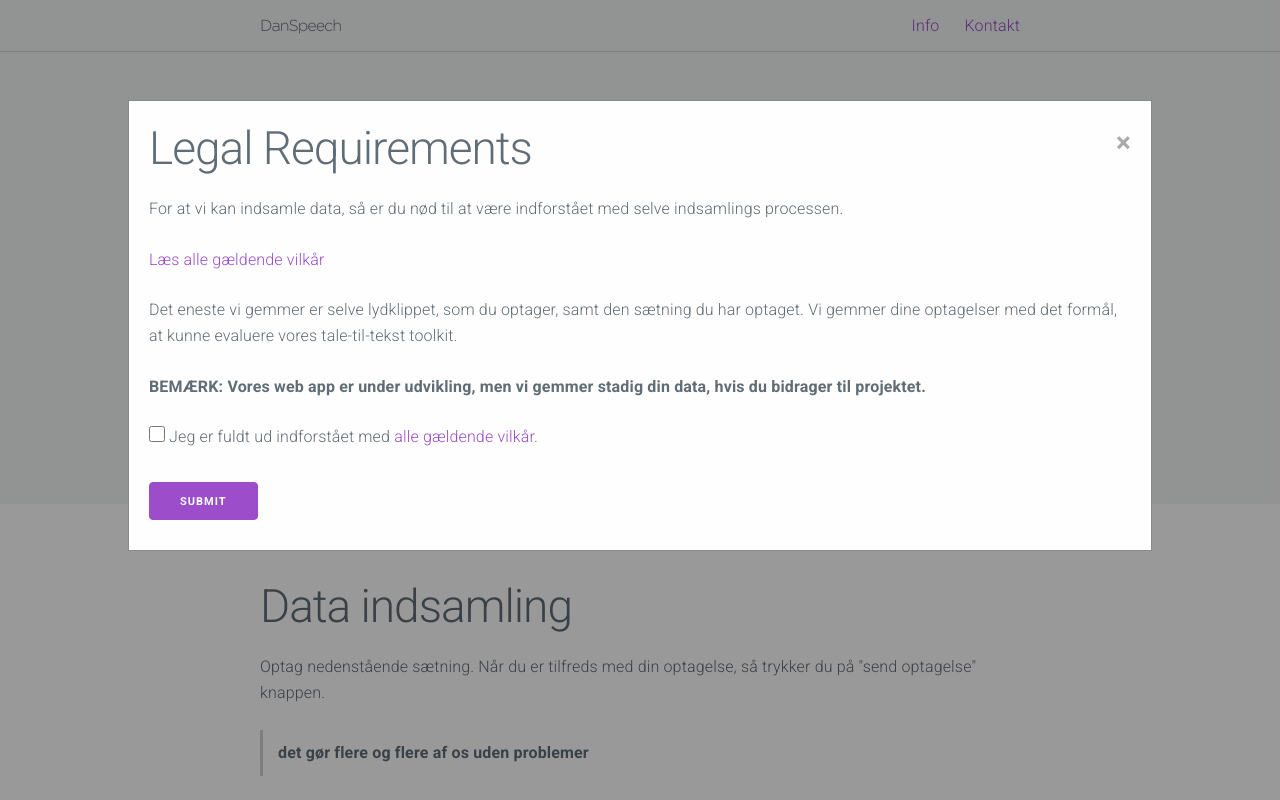
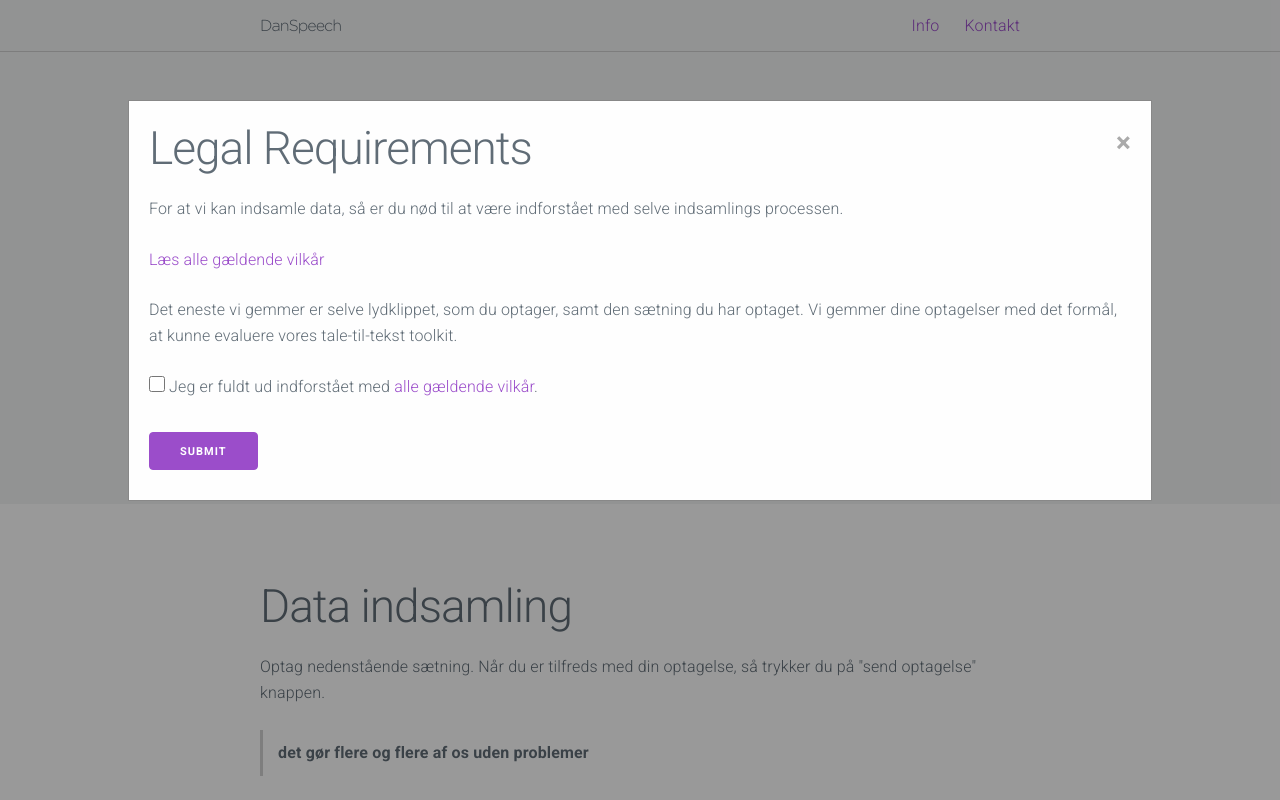
Before and after one commit to Rasmusafj/danspeech_webapp, a Django app: page / in a window 1280 px wide. Run offline with Django 3.2, Linux system fonts and the light colour scheme; some libraries are stand-ins or nearby versions.

Commit message:
removed under udvikling tekst

```diff
--- a/danspeech/templates/index.html
+++ b/danspeech/templates/index.html
@@ -139,9 +139,6 @@
                 Det eneste vi gemmer er selve lydklippet, som du optager, samt den sætning du har optaget. Vi gemmer dine
                 optagelser med det formål, at kunne evaluere vores tale-til-tekst toolkit.
             </p>
-            <p>
-                <b>BEMÆRK: Vores web app er under udvikling, men vi gemmer stadig din data, hvis du bidrager til projektet.</b>
-            </p>
             <p> <input type="checkbox" id="accept" value="accepted"> Jeg er fuldt ud indforstået med <a href="/requirements/">alle gældende vilkår</a>.</p>
 
             <button onclick="resetpage()">Submit</button>
```
